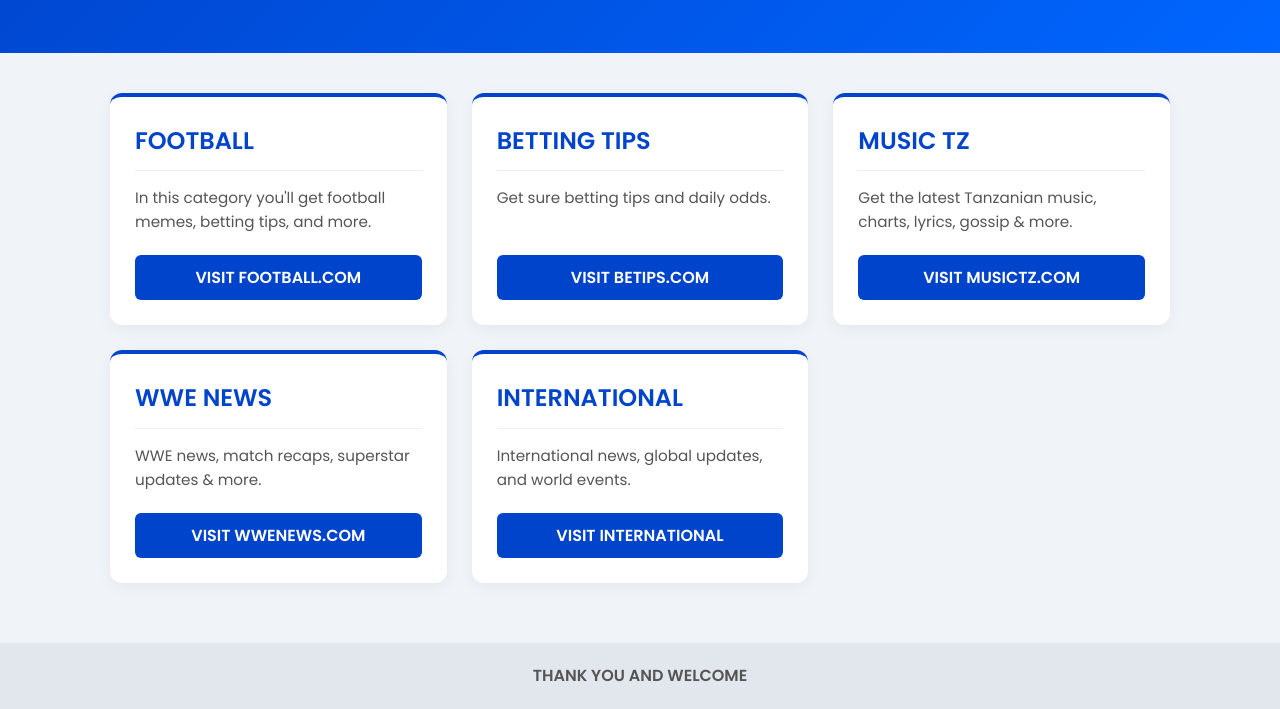
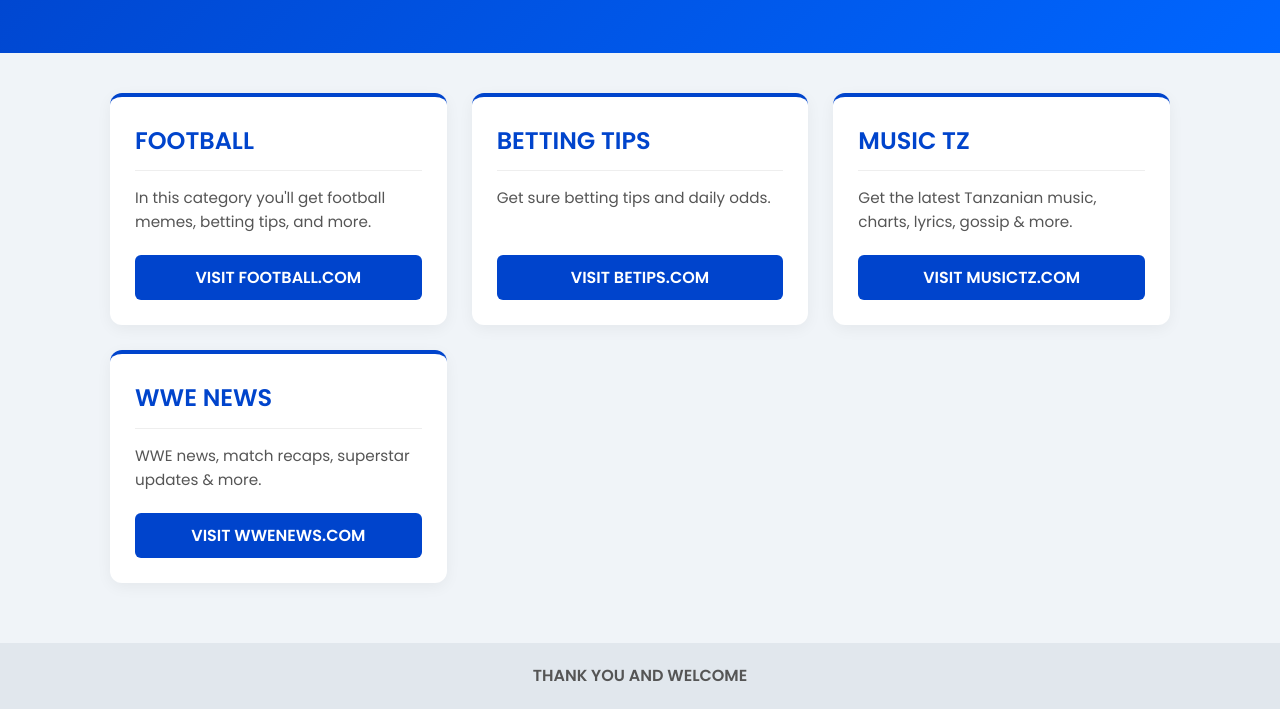
Before and after one commit to nestorypalmer-cpu/Many-In_One-website, a plain HTML site: page index.html in a window 1280 px wide. Shown: the part 143-852 px from the top of the page. Drawn offline with Linux system fonts and the light colour scheme.

Commit message:
Remove INTERNATIONAL category card from index.html
Removed the INTERNATIONAL category card section from the HTML.

```diff
--- a/index.html
+++ b/index.html
@@ -159,16 +159,6 @@
       <a href="WWE.html" class="btn">VISIT WWENEWS.COM</a>
     </div>
 
-
-
-    <div class="category-card">
-      <div>
-        <h2>INTERNATIONAL</h2>
-        <p>International news, global updates, and world events.</p>
-      </div>
-      <a href="international.HTML" class="btn">VISIT INTERNATIONAL</a>
-    </div>
-
   </main>
 
   <footer>
```
